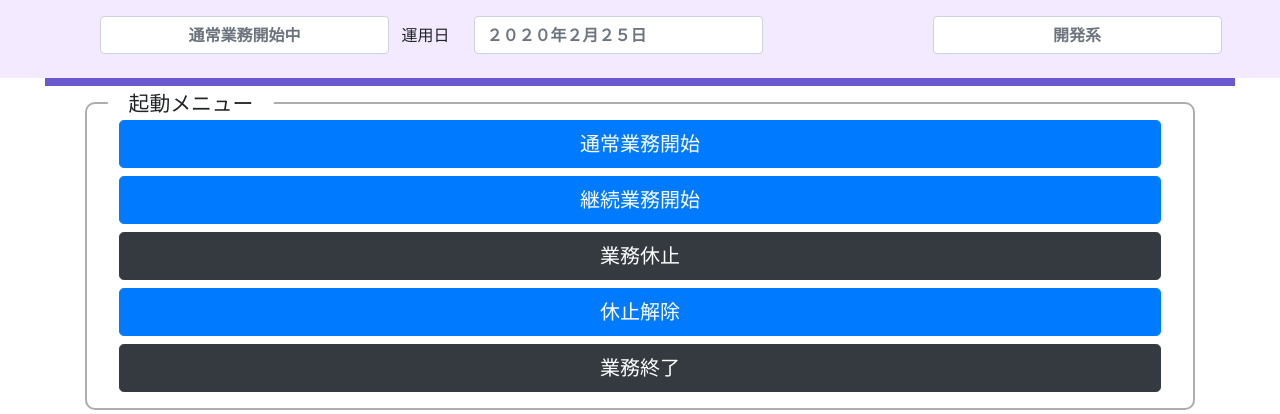
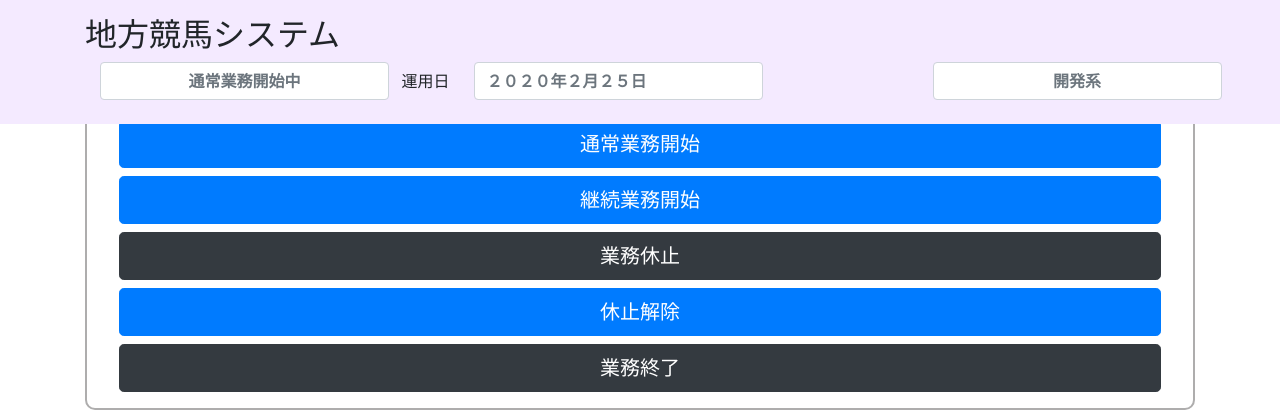
Before and after one commit to katsuyanagashima/prj_sports, a Django app: page /app_ckeiba/ in a window 1280 px wide. Shown: the top 414 px of the page. Run offline with Django 3.2, Linux system fonts and the light colour scheme; some libraries are stand-ins or nearby versions.

Commit message:
地方競馬のナビを更新

```diff
--- a/app_ckeiba/templates/app_ckeiba/navbar.html
+++ b/app_ckeiba/templates/app_ckeiba/navbar.html
@@ -24,9 +24,8 @@
             </div>
         </div> -->
     </div>
-
-
     <div class="container">
+        <div class="text-center"><h2>地方競馬システム</h2></div>
         <div class="container-fluid">
             <div class="row justify-content-start">
                 <div class="col-3 form-inline">
```
